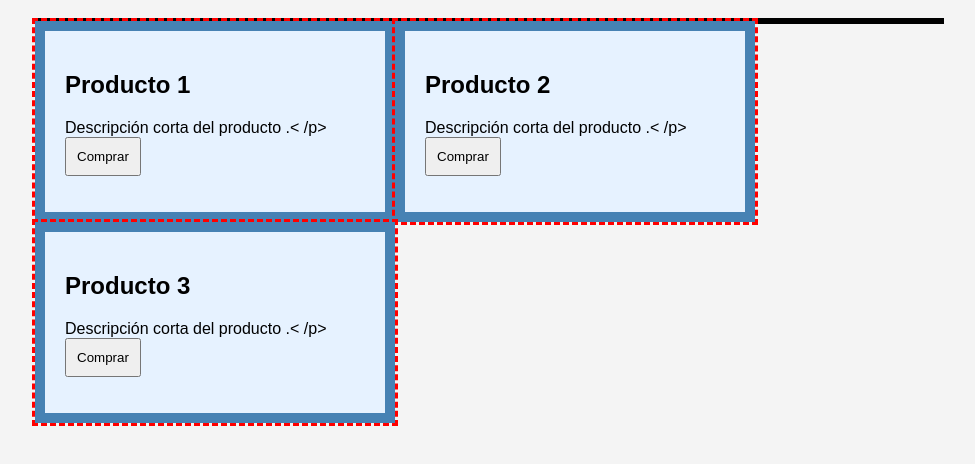
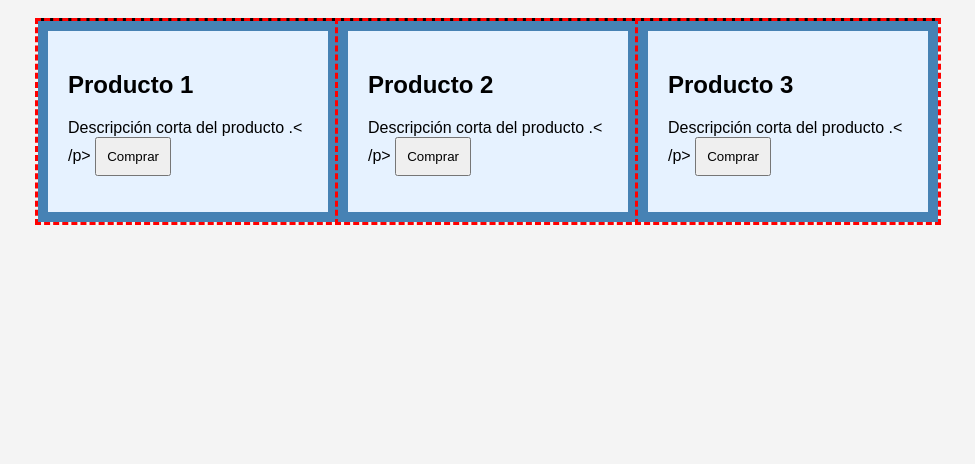
Before and after one commit to karlmard8/26AProgWebCarlosSantana, a plain HTML site: page Practica de box model/box-sizing/index.html in a window 1280 px wide. Shown: the part 48-512 px from the top of the page, without its empty margins (152-1127 px from the left). Drawn offline with Linux system fonts and the light colour scheme.

Commit message:
Parte 5: Experimento

```diff
--- a/Practica de box model/box-sizing/styles.css
+++ b/Practica de box model/box-sizing/styles.css
@@ -1,3 +1,10 @@
+*,
+*:before,
+*:after{
+box-sizing: border-box;
+}
+
+
 body{
 font-family: Arial;
 background:#f4f4f4;
```
